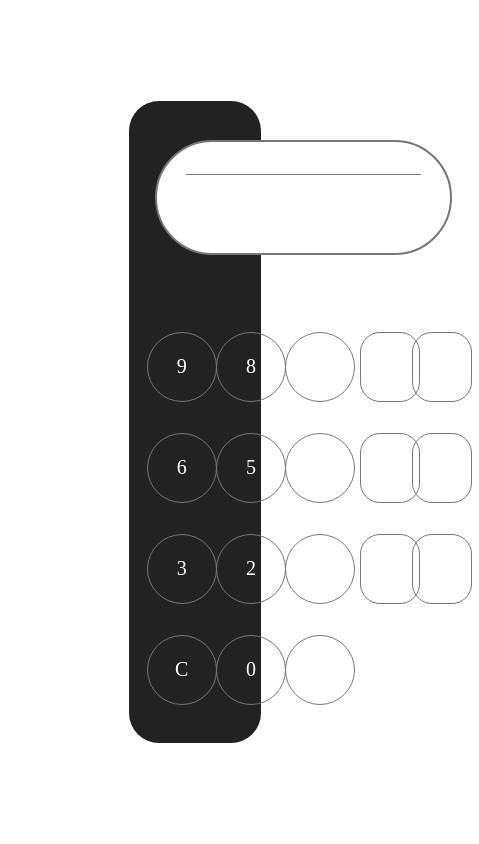
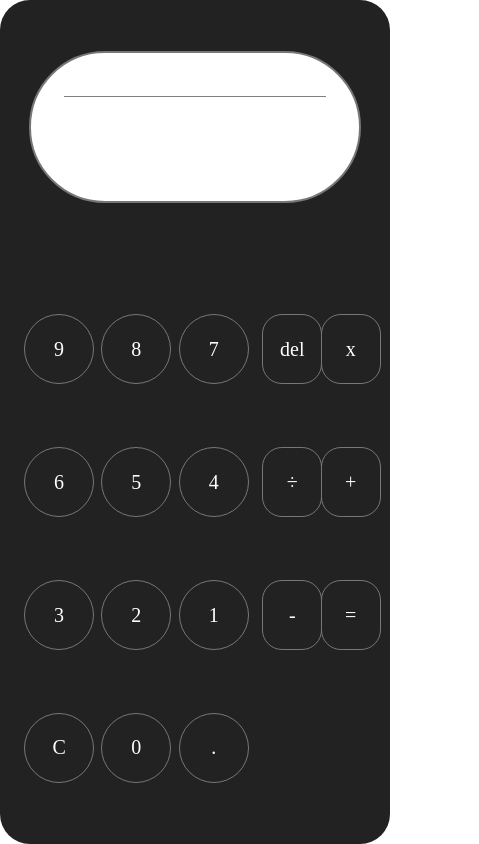
Before and after one commit to JesNatTer/js-calc, a plain HTML site: page index.html in a window 390 px wide. Shown: the whole page, 479 px wide, since content can reach past the window. Drawn offline with Linux system fonts and the light colour scheme.

Commit message:
update again again

```diff
--- a/styles.css
+++ b/styles.css
@@ -116,3 +116,10 @@ body {
   color: white;
   font-size: 20px;
 }
+
+@media screen and (max-width: 500px) {
+  body {
+    grid-template-columns: 0vw 100vw 0vw;
+    grid-template-rows: 0vh 100vh 0vh;
+  }
+}
```
